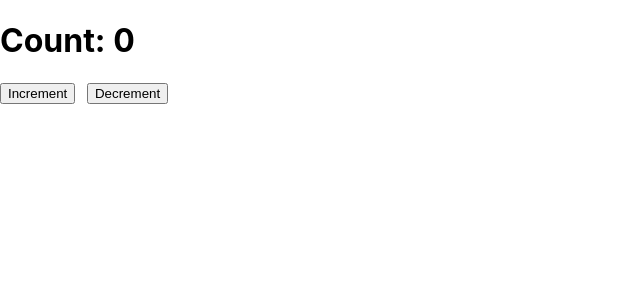
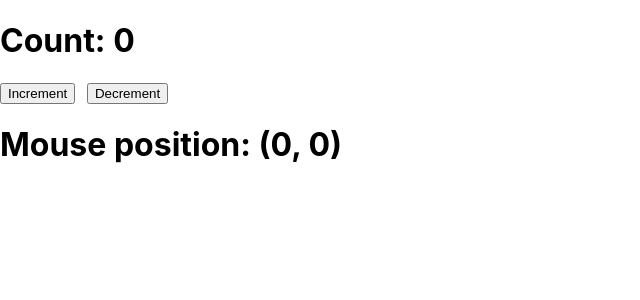
Before and after one commit to djdhar/ReactAdvanced, a React (Create React App) app: page / in a window 1280 px wide. Shown: the top 300 px of the page, without its empty margins (0-640 px from the left). Built offline with nearby package versions, Linux system fonts and the light colour scheme.

Commit message:
Render Props - method as props

```diff
--- a/src/App.tsx
+++ b/src/App.tsx
@@ -1,6 +1,7 @@
 // src/App.tsx
 
 import { CounterProvider, useCounter } from "./contexts/CounterContext";
+import { MouseTracker } from "./components/MouseTracker";
 
 function CounterDisplay() {
   const { count, increment, decrement } = useCounter();
@@ -27,8 +28,17 @@ function CounterDisplay() {
 
 export default function App() {
   return (
+    <>
     <CounterProvider>
       <CounterDisplay />
     </CounterProvider>
+    <MouseTracker>
+      {({ x, y }) => (
+        <h1 className="text-2xl">
+          Mouse position: ({x}, {y})
+        </h1>
+      )}
+    </MouseTracker>
+    </>
   );
 }
--- /dev/null
+++ b/src/components/MouseTracker.tsx
@@ -0,0 +1,32 @@
+// src/components/MouseTracker.tsx
+
+import { useEffect, useState } from "react";
+
+type MouseTrackerProps = {
+  children: (position: { x: number; y: number }) => React.ReactNode;
+};
+
+export function MouseTracker({ children }: MouseTrackerProps) {
+  const [position, setPosition] = useState({ x: 0, y: 0 });
+
+  useEffect(() => {
+    // Function to handle mouse movement
+    const handleMouseMove = (e: MouseEvent) => {
+      setPosition({ x: e.clientX, y: e.clientY });
+    };
+
+    // Add the mousemove event listener
+    document.addEventListener("mousemove", handleMouseMove);
+
+    // Cleanup the event listener when the component unmounts
+    return () => {
+      document.removeEventListener("mousemove", handleMouseMove);
+    };
+  }, []); // Empty dependency array to run only once when the component mounts
+
+  return (
+    <div className="h-screen">
+      {children(position)}
+    </div>
+  );
+}
```
